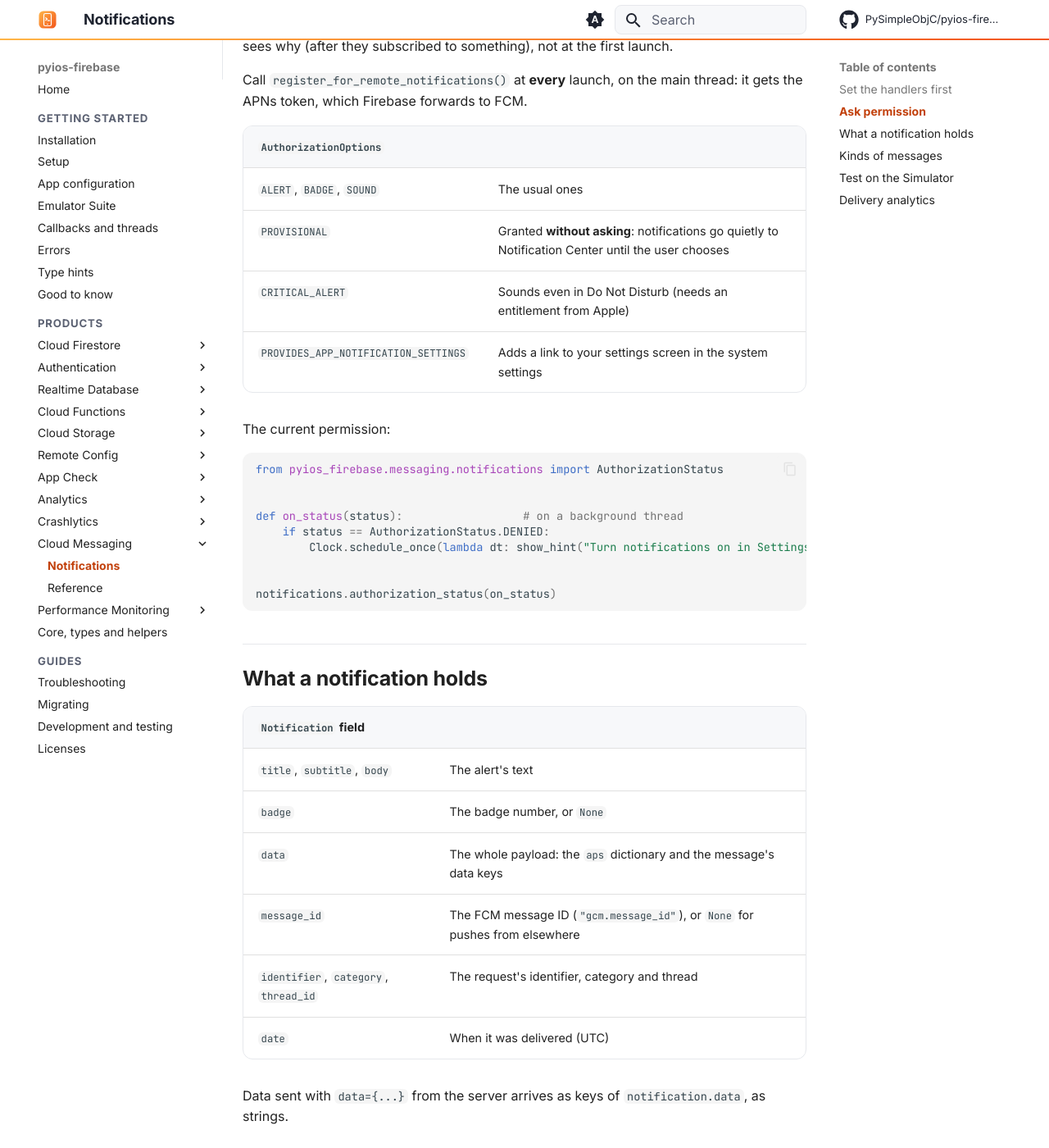
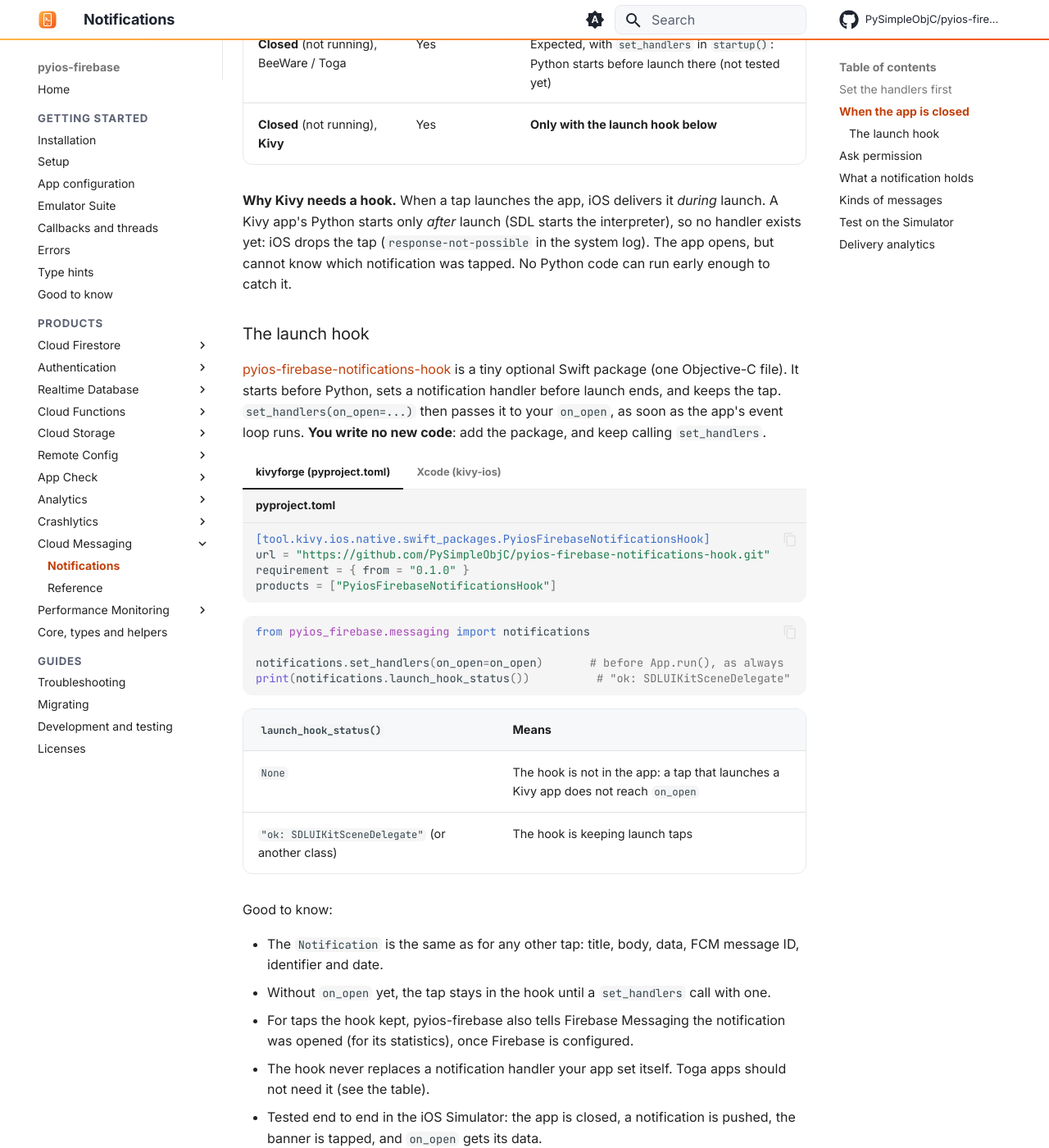
Before and after one commit to PySimpleObjC/pyios-firebase, an MkDocs documentation site: the page built from docs/messaging/notifications.md, in a window 1280 px wide and 1400 px high, scrolled down 1589 px. Shown: the whole window at 82% size. Built offline with MkDocs 1.6.1 and Material for MkDocs 9.7.7, drawn with Linux system fonts in a browser that asks for light colours; comment, search, counter and statistics services are not loaded; some of the changed text lies outside the part shown.

Commit message:
Messaging: deliver the notification tap that launches a closed Kivy app (#12)
* Messaging: deliver the notification tap that launches a closed Kivy app

iOS delivers that tap during launch, before a Kivy app's Python starts, and
drops it ("response-not-possible"): on_open never ran. The new optional
Swift package pyios-firebase-notifications-hook
(github.com/PySimpleObjC/pyios-firebase-notifications-hook, 0.1.0) sets a
notification-center delegate before launch ends and keeps the tap.

- notifications.set_handlers(on_open=...) takes the kept taps and passes
  them to on_open on the main thread's next turn (once the event loop runs),
  as full Notifications; it reports them to Firebase Messaging's open
  statistics once Firebase is configured. Without on_open, they wait.
  Without the hook, nothing changes.
- notifications.launch_hook_status(): None without the hook, else its status
- e2e: phase 6 closes the app, pushes a notification, taps the banner with
  idb, and checks what on_open got; the app records taps at every launch
  (notification_open.py) and idles without E2E_PHASE (a tap launch)
- e2e: the script boots the simulator itself; a device booted with
  SIMCTL_CHILD_* variables kept them for every launch (launchd_bootstrap.plist)
- docs: Notifications > When the app is closed; the hook in the Messaging and
  combined App configuration (every kivyforge block loads in kivyforge);
  README note and troubleshooting row

Co-Authored-By: Claude Opus 5.5 <noreply@anthropic.com>

* e2e: keep phase 6 failures inside phase 6

From the review: under set -e, an idb that cannot reach the simulator made
ui_find (json.load on empty output), a bare idb ui tap or simctl push stop
the whole script, losing the results of phases 1-5. Phase 6 now checks that
idb reaches the simulator (else it is skipped, with how to fix idb), and
every idb and push step is allowed to fail.

Co-Authored-By: Claude Opus 5.5 <noreply@anthropic.com>

---------

Co-authored-by: Claude Opus 5.5 <noreply@anthropic.com>

````diff
--- a/docs/messaging/notifications.md
+++ b/docs/messaging/notifications.md
@@ -12,8 +12,8 @@ from pyios_firebase.messaging.notifications import AuthorizationOptions, Present
 
 ## Set the handlers first
 
-Set them **early**, before `App.run()`: a tap that launched the app is
-delivered right after start-up, and is lost if no handler is there yet.
+Set them **early**, before `App.run()`. In a Kivy app, also add the
+[launch hook](#when-the-app-is-closed) to get the tap that opens a closed app.
 
 ```python
 def on_foreground(notification):
@@ -43,6 +43,74 @@ and are not shown by default. The handlers run on the main thread.
 
 `set_handlers` makes pyios-firebase the notification center's delegate,
 replacing any other.
+
+## When the app is closed
+
+What `on_open` gets depends on whether the app was running when the user
+tapped:
+
+| The app was... | The tap opens the app | `on_open` gets the notification |
+|---|---|---|
+| Open (in front) | (it is open) | Yes |
+| In the background | Yes | Yes |
+| **Closed** (not running), BeeWare / Toga | Yes | Expected, with `set_handlers` in `startup()`: Python starts before launch there (not tested yet) |
+| **Closed** (not running), **Kivy** | Yes | **Only with the launch hook below** |
+
+**Why Kivy needs a hook.** When a tap launches the app, iOS delivers it
+*during* launch. A Kivy app's Python starts only *after* launch (SDL starts the
+interpreter), so no handler exists yet: iOS drops the tap
+(`response-not-possible` in the system log). The app opens, but cannot know
+which notification was tapped. No Python code can run early enough to catch
+it.
+
+### The launch hook
+
+[pyios-firebase-notifications-hook](https://github.com/PySimpleObjC/pyios-firebase-notifications-hook)
+is a tiny optional Swift package (one Objective-C file). It starts before
+Python, sets a notification handler before launch ends, and keeps the tap.
+`set_handlers(on_open=...)` then passes it to your `on_open`, as soon as the
+app's event loop runs. **You write no new code**: add the package, and keep
+calling `set_handlers`.
+
+=== "kivyforge (pyproject.toml)"
+
+    ```toml title="pyproject.toml"
+    [tool.kivy.ios.native.swift_packages.PyiosFirebaseNotificationsHook]
+    url = "https://github.com/PySimpleObjC/pyios-firebase-notifications-hook.git"
+    requirement = { from = "0.1.0" }
+    products = ["PyiosFirebaseNotificationsHook"]
+    ```
+
+=== "Xcode (kivy-ios)"
+
+    **File > Add Package Dependencies...**, enter
+    `https://github.com/PySimpleObjC/pyios-firebase-notifications-hook.git`, and
+    add the `PyiosFirebaseNotificationsHook` product to the app target.
+
+```python
+from pyios_firebase.messaging import notifications
+
+notifications.set_handlers(on_open=on_open)       # before App.run(), as always
+print(notifications.launch_hook_status())          # "ok: SDLUIKitSceneDelegate"
+```
+
+| `launch_hook_status()` | Means |
+|---|---|
+| `None` | The hook is not in the app: a tap that launches a Kivy app does not reach `on_open` |
+| `"ok: SDLUIKitSceneDelegate"` (or another class) | The hook is keeping launch taps |
+
+Good to know:
+
+- The `Notification` is the same as for any other tap: title, body, data, FCM
+  message ID, identifier and date.
+- Without `on_open` yet, the tap stays in the hook until a `set_handlers` call
+  with one.
+- For taps the hook kept, pyios-firebase also tells Firebase Messaging the
+  notification was opened (for its statistics), once Firebase is configured.
+- The hook never replaces a notification handler your app set itself. Toga
+  apps should not need it (see the table).
+- Tested end to end in the iOS Simulator: the app is closed, a notification is
+  pushed, the banner is tapped, and `on_open` gets its data.
 
 ## Ask permission
 
@@ -110,8 +178,9 @@ Data sent with `data={...}` from the server arrives as keys of
 !!! warning "Data-only messages"
     Data-only (silent) messages go to the app delegate's
     `application:didReceiveRemoteNotification:fetchCompletionHandler:`,
-    which belongs to Kivy's (SDL) or Toga's native code, not to Python. Send
-    data **with** a notification, or read it when the user opens the app.
+    which belongs to the app's native code (SDL's in a Kivy app), not to
+    Python. Send data **with** a notification, or read it when the user opens
+    the app.
 
 Images in notifications need a *Notification Service Extension*, a separate
 native target (Swift or Objective-C): not something Python can provide.
````
Also changed, not shown: README.md (+16 -0 lines), docs/getting-started/configuration.md (+9 -2 lines), docs/messaging/index.md (+12 -0 lines), 7 other files.
